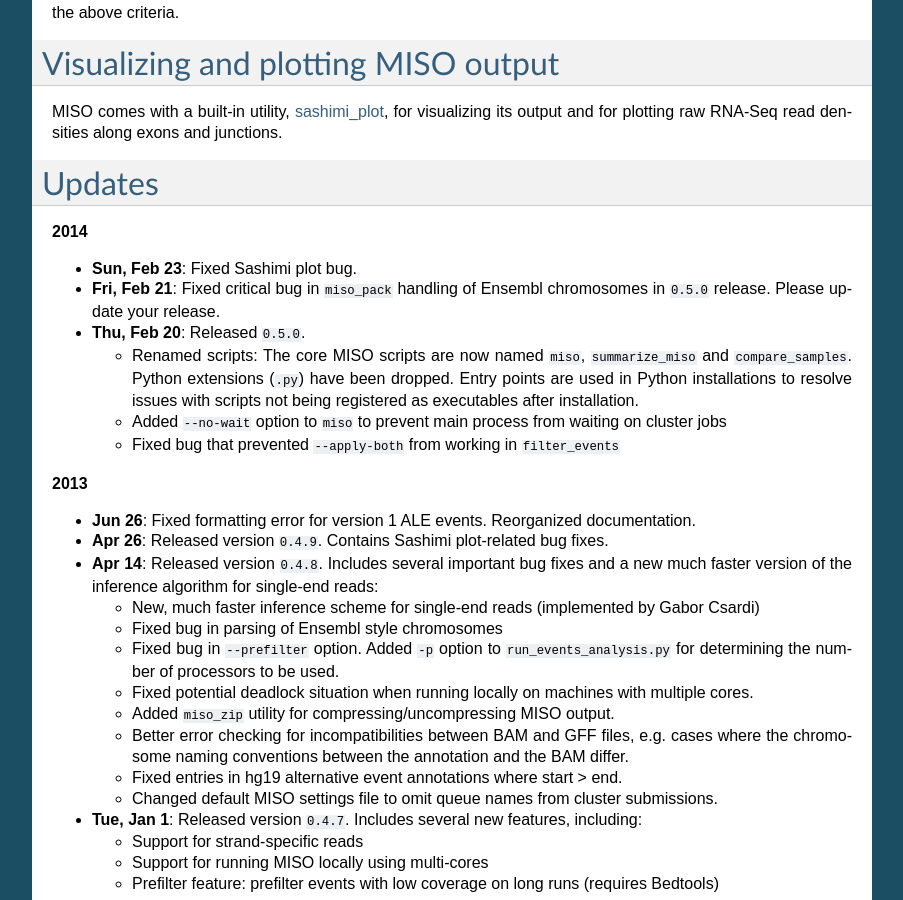
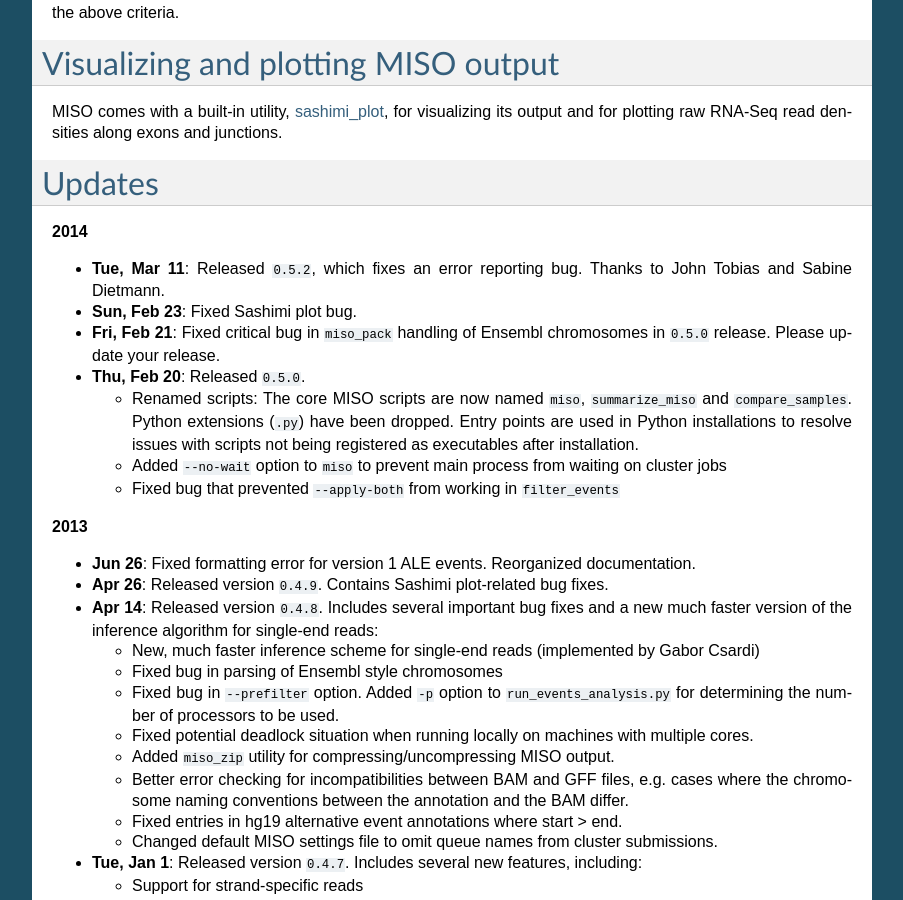
Before and after one commit to yarden/MISO, a Sphinx documentation site: the page built from docs/source/index.rst, in a window 1280 px wide and 900 px high, scrolled down 27424 px. Shown: the whole window, without its empty margins (198-1101 px from the left). Built offline with Sphinx 7.4.7, drawn with Linux system fonts in a browser that asks for light colours; some of the changed text lies outside the part shown.

Commit message:
Docs revs

```diff
--- a/docs/source/index.rst
+++ b/docs/source/index.rst
@@ -1134,6 +1134,8 @@ Updates
 =======
 
 **2014**
+
+* **Tue, Mar 11**: Released ``0.5.2``, which fixes an error reporting bug. Thanks to John Tobias and Sabine Dietmann.
 
 * **Sun, Feb 23**: Fixed Sashimi plot bug.
 
@@ -1508,6 +1510,8 @@ for suggesting many improvements, or for creating useful software used by MISO:
 * Eric Suh (Princeton)
 * Warren Emmett (UCL)
 * Maayan Kreitzman (BCGSC)
+* John Tobias (UPenn)
+* Sabine Dietmann (MRC, University of Cambridge)
 
 Authors
 =======
```
